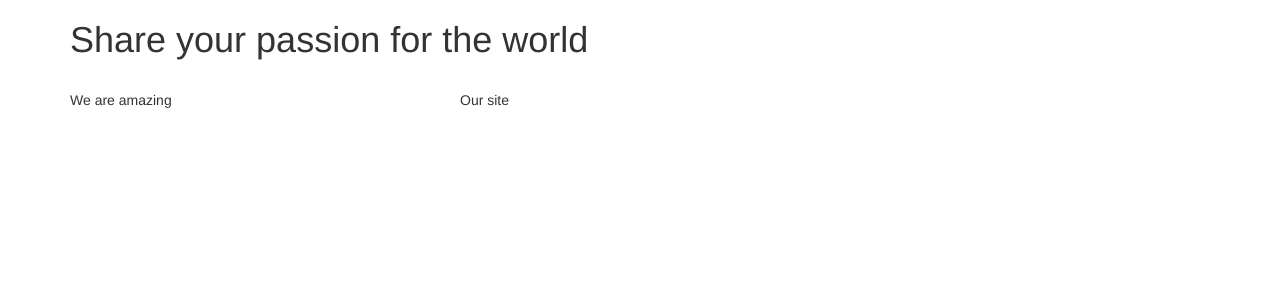
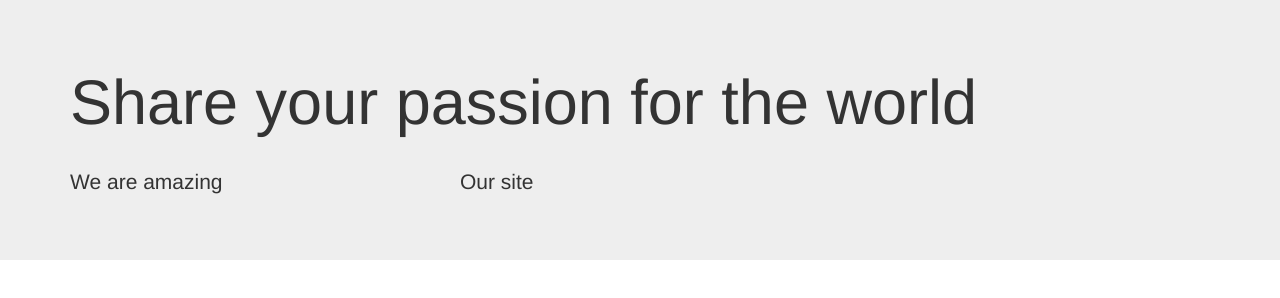
Before and after one commit to Lp0750/lp0750.github.io, a plain HTML site: page index.html in a window 1280 px wide. Drawn offline with Linux system fonts and the light colour scheme; files that its build step writes are made by us from their sources.

Commit message:
INDEX
Hi, this is our code

```diff
--- a/index.html
+++ b/index.html
@@ -13,6 +13,7 @@
 
 <body>
 
+<div class='jumbotron'>
 <div class="container">
 
 <h1>Share your passion for the world</h1>
@@ -31,18 +32,8 @@
 
 
   </div>
+  </div>
 
 
 
  </body>
-
-   <script>
-  (function(i,s,o,g,r,a,m){i['GoogleAnalyticsObject']=r;i[r]=i[r]||function(){
-  (i[r].q=i[r].q||[]).push(arguments)},i[r].l=1*new Date();a=s.createElement(o),
-  m=s.getElementsByTagName(o)[0];a.async=1;a.src=g;m.parentNode.insertBefore(a,m)
-  })(window,document,'script','https://www.google-analytics.com/analytics.js','ga');
-
-  ga('create', 'UA-93833290-1', 'auto');
-  ga('send', 'pageview');
-
-</script>
```
